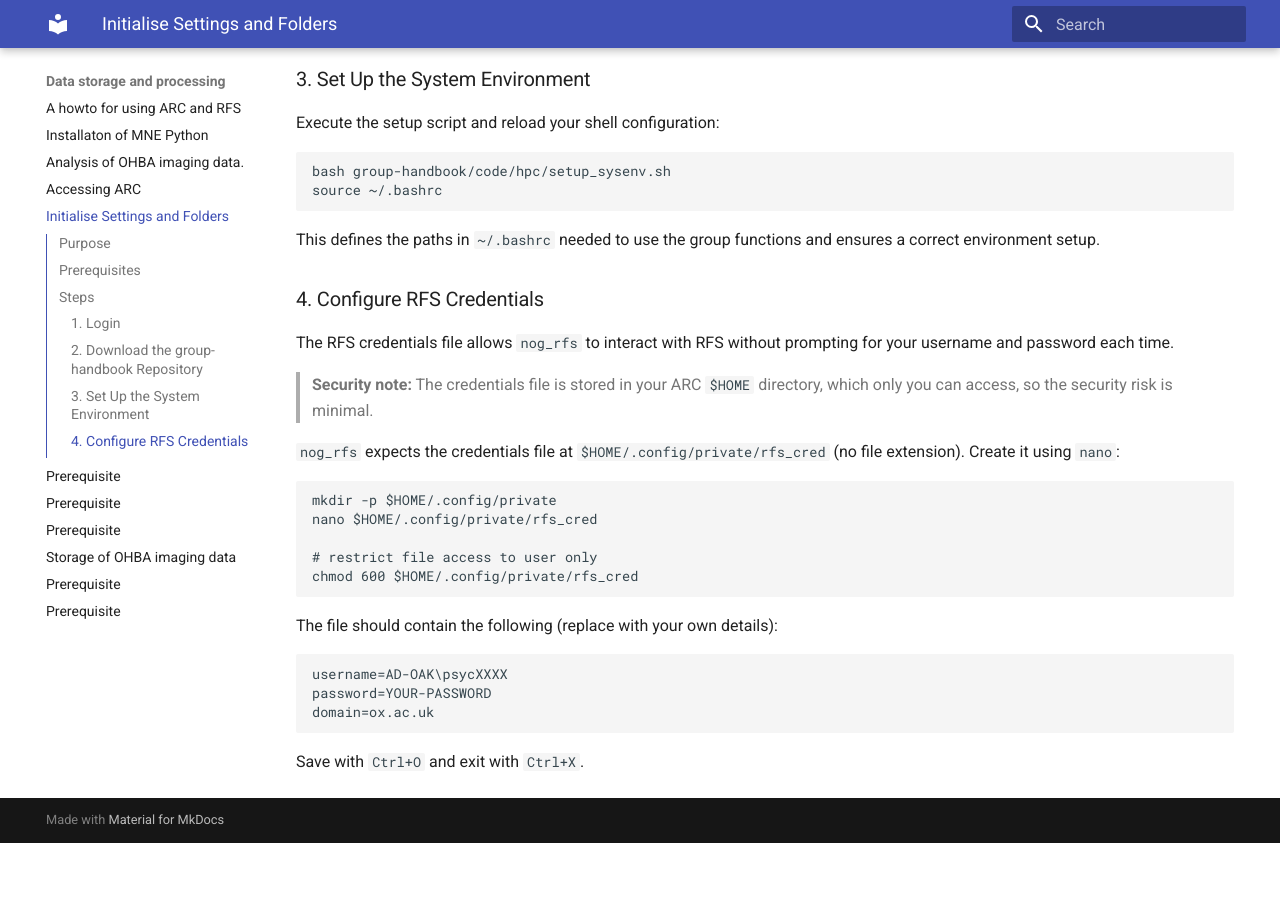
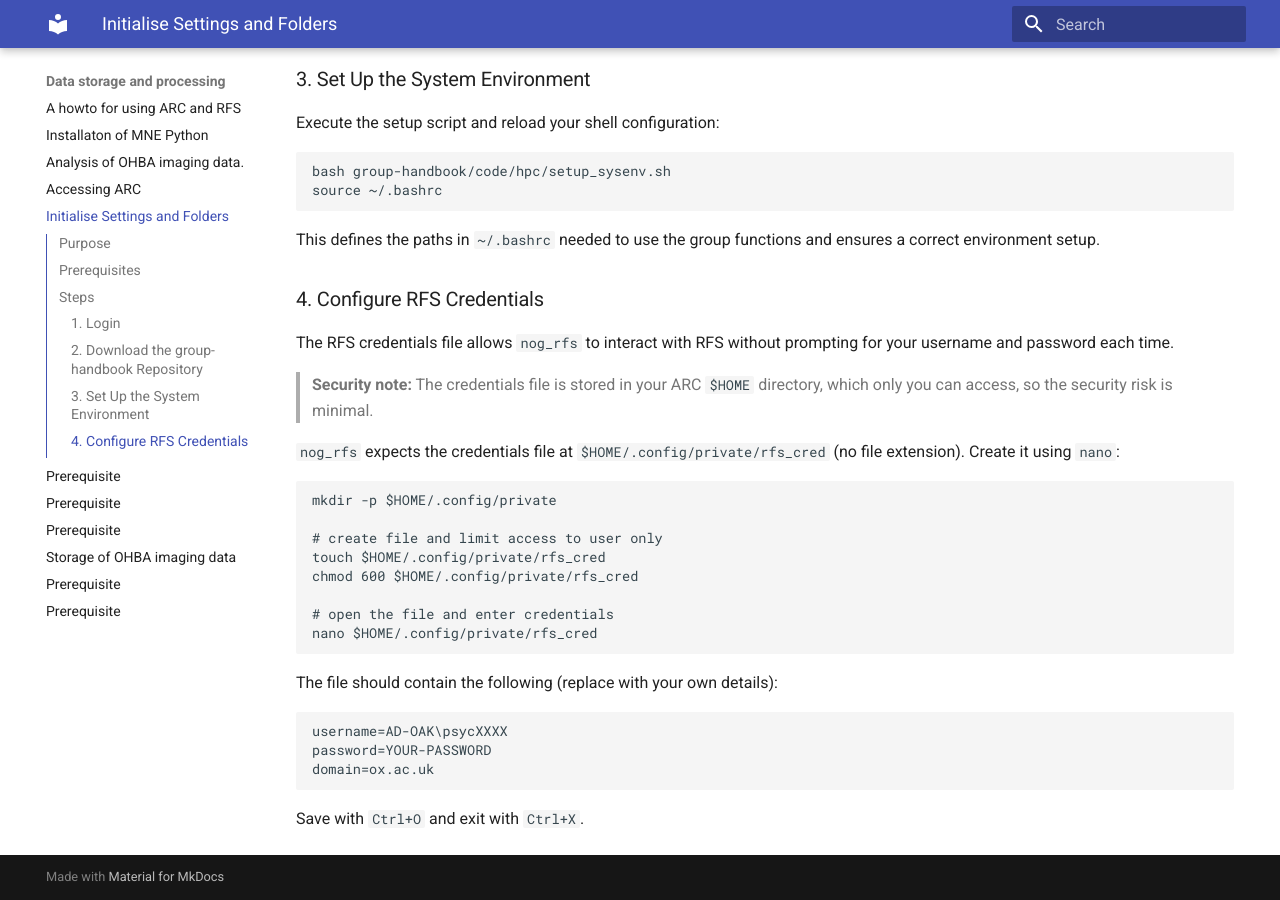
Before and after one commit to Neuronal-Oscillations/group-handbook, an MkDocs documentation site: the page built from docs/data_storage_and_processing/initialise.md, in a window 1280 px wide and 900 px high, scrolled down 928 px. Built offline with MkDocs 1.6.1 and Material for MkDocs 9.7.7, drawn with Linux system fonts in a browser that asks for light colours; before the commit the page ends 1771 px from its top, so only the background shows below that.

Commit message:
Update initialise.md

````diff
--- a/docs/data_storage_and_processing/initialise.md
+++ b/docs/data_storage_and_processing/initialise.md
@@ -43,10 +43,13 @@ The RFS credentials file allows `nog_rfs` to interact with RFS without prompting
 `nog_rfs` expects the credentials file at `$HOME/.config/private/rfs_cred` (no file extension). Create it using `nano`:
 ```bash
 mkdir -p $HOME/.config/private
+
+# create file and limit access to user only
+touch $HOME/.config/private/rfs_cred
+chmod 600 $HOME/.config/private/rfs_cred
+
+# open the file and enter credentials
 nano $HOME/.config/private/rfs_cred
-
-# restrict file access to user only
-chmod 600 $HOME/.config/private/rfs_cred
 ```
 
 The file should contain the following (replace with your own details):
````
